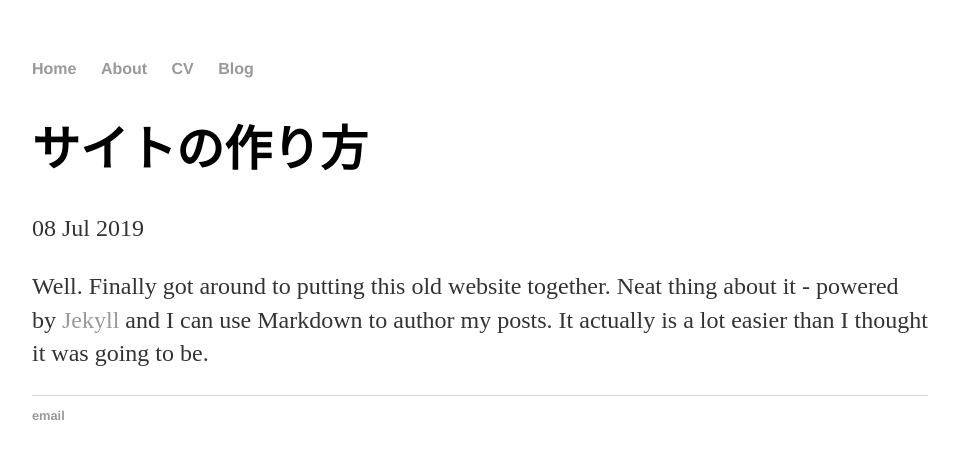
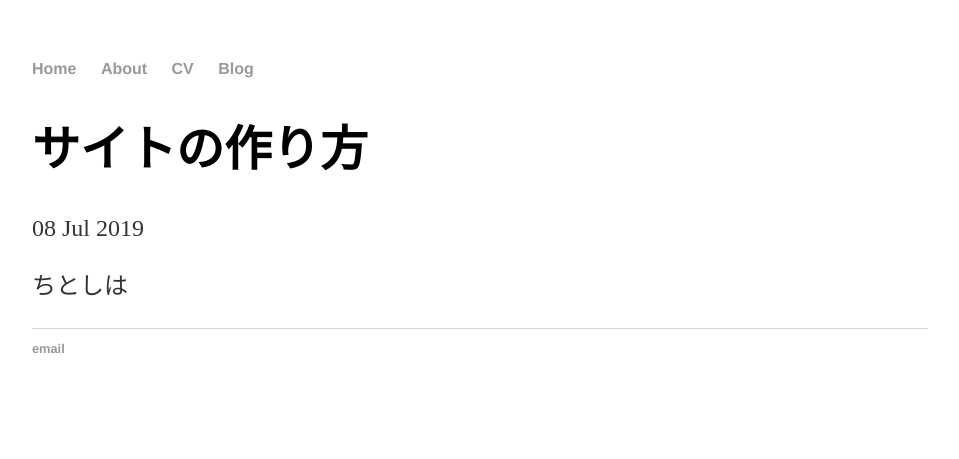
Before and after one commit to agematsu/agematsu.github.io, a Jekyll site: the page built from _posts/2019-07-08-サイトの作り方.md, in a window 1280 px wide. Shown: the top 459 px of the page, without its empty margins (160-1119 px from the left). Built offline with Jekyll 4.4.1, drawn with Linux system fonts in a browser that asks for light colours.

Commit message:
Update 2019-07-08-サイトの作り方.md

```diff
--- a/_posts/2019-07-08-サイトの作り方.md
+++ b/_posts/2019-07-08-サイトの作り方.md
@@ -4,4 +4,4 @@
 date: 2019-07-08
 ---
 
-Well. Finally got around to putting this old website together. Neat thing about it - powered by [Jekyll](http://jekyllrb.com) and I can use Markdown to author my posts. It actually is a lot easier than I thought it was going to be.
+ちとしは
```
